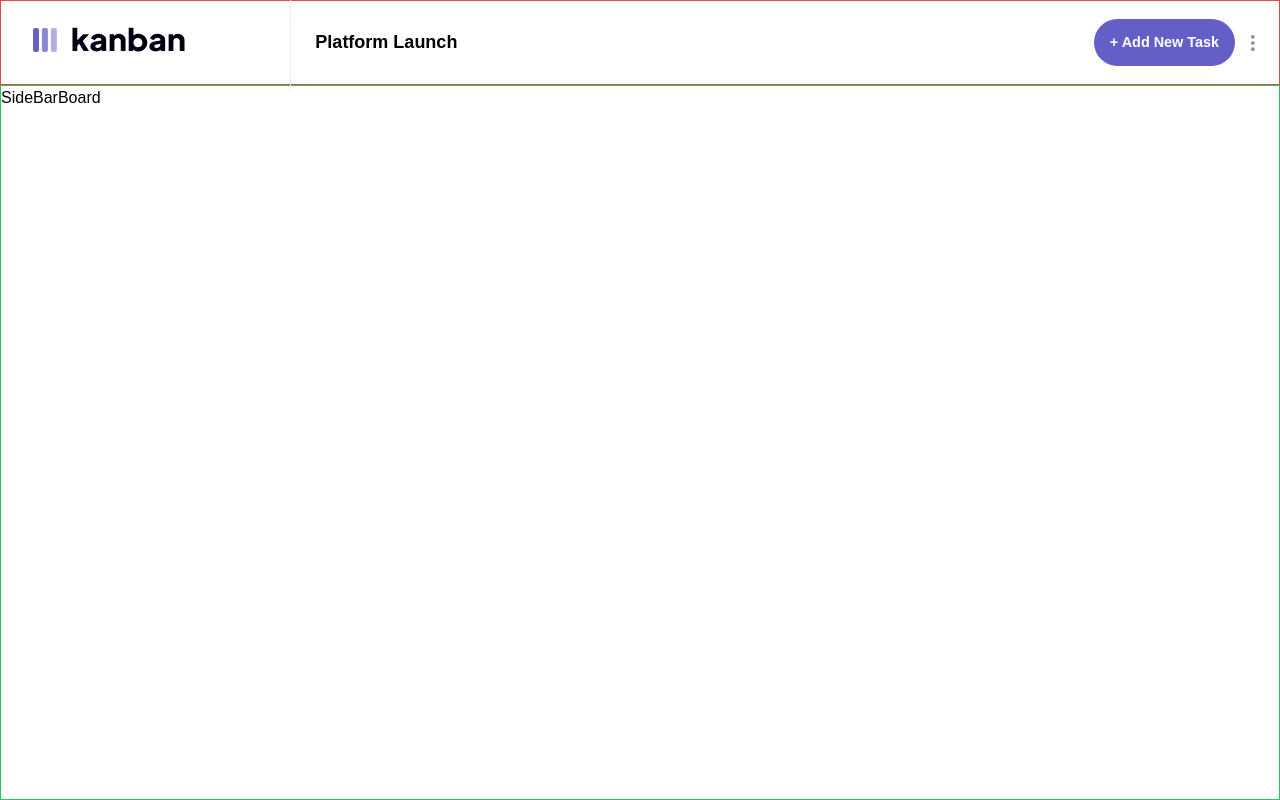
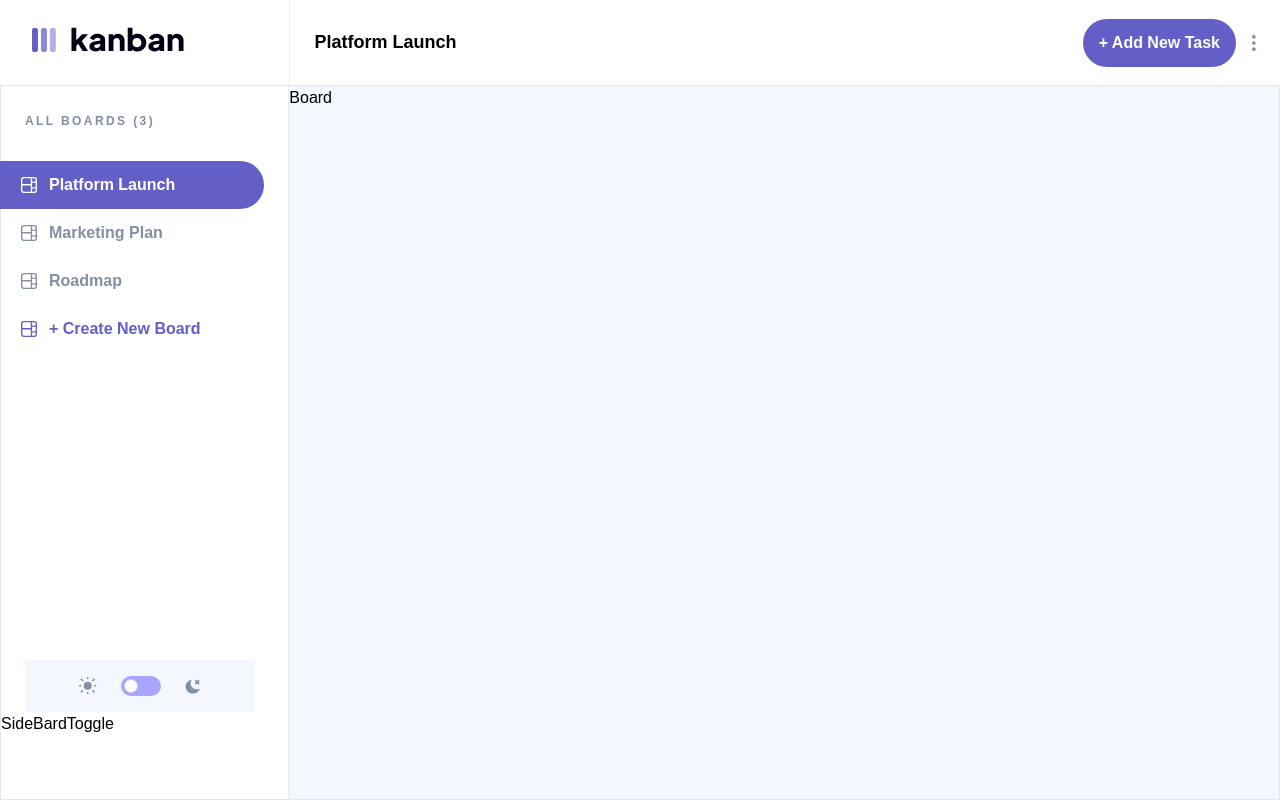
Before and after one commit to Em-codes/kanban-project-manager, a Next.js app: page / in a window 1280 px wide. Built offline with nearby package versions, Linux system fonts and the light colour scheme.

Commit message:
UI - sidebar

```diff
--- a/package.json
+++ b/package.json
@@ -9,6 +9,7 @@
     "lint": "next lint"
   },
   "dependencies": {
+    "axios": "^0.27.2",
     "next": "12.2.4",
     "next-themes": "^0.2.0",
     "react": "18.2.0",
--- a/src/components/Board/Board.tsx
+++ b/src/components/Board/Board.tsx
@@ -2,8 +2,10 @@ import React from 'react'
 
 const Board = () => {
   return (
-    <div>Board</div>
+    <section className='bg-lightGrey w-full'>
+        Board
+    </section>
   )
 }
 
-export default Board
+export default Board;
--- a/src/components/Header/Header.tsx
+++ b/src/components/Header/Header.tsx
@@ -5,7 +5,7 @@ import Button from '@components/shared/Button'
 
 const Header = () => {
   return (
-    <header className='border border-red-500 flex items-center h-[85px]'>
+    <header className='flex items-center h-[85px] '>
         <div className="w-[360px] p-8 box-border transition-all ease border-r border-r-lightGreyLine dark:border-r-darkGreyLine">
             <Image src="/assets/logo-dark.svg" height={25} width={152} />
         </div>
--- /dev/null
+++ b/src/components/SideBar/BoardNamesTag.tsx
@@ -0,0 +1,38 @@
+import React, { useEffect, useState } from 'react'
+import data from '../../../src/data.json'
+import Image from 'next/image'
+import CreateNewBoard from './CreateNewBoard'
+
+
+
+
+const BoardNamesTag = () => {
+    const [isActiveBoard, updateIsActiveBoard] = useState(0)
+    useEffect(() => {
+        console.log(data)
+    }, [])
+    const boardNameTag = data.boards.map((val, i: any) => (
+        <div
+        className={`py-3 text-mediumGrey flex items-center rounded-r-3xl mr-6 text-base font-bold gap-3 pl-6 -ml-1 cursor-pointer hover:bg-lightGrey ease transition duration-500 ${isActiveBoard === i && 'active-nav'}`}
+        onClick={() => updateIsActiveBoard(i)}
+        >
+            <svg width="16" height="16" xmlns="http://www.w3.org/2000/svg"><path d="M0 2.889A2.889 2.889 0 0 1 2.889 0H13.11A2.889 2.889 0 0 1 16 2.889V13.11A2.888 2.888 0 0 1 13.111 16H2.89A2.889 2.889 0 0 1 0 13.111V2.89Zm1.333 5.555v4.667c0 .859.697 1.556 1.556 1.556h6.889V8.444H1.333Zm8.445-1.333V1.333h-6.89A1.556 1.556 0 0 0 1.334 2.89V7.11h8.445Zm4.889-1.333H11.11v4.444h3.556V5.778Zm0 5.778H11.11v3.11h2a1.556 1.556 0 0 0 1.556-1.555v-1.555Zm0-7.112V2.89a1.555 1.555 0 0 0-1.556-1.556h-2v3.111h3.556Z" fill="currentColor" /></svg>
+            {val.name}
+        </div>
+    ))
+
+    return (
+        <div>
+            <div className='font-bold text-sm text-mediumGrey tracking-widest pl-6 pt-7 pb-8 uppercase'>all boards ({data.boards.length})</div>
+
+                    <div>{boardNameTag}</div>
+                    <CreateNewBoard />
+
+
+
+
+        </div>
+    )
+}
+
+export default BoardNamesTag
--- /dev/null
+++ b/src/components/SideBar/CreateNewBoard.tsx
@@ -0,0 +1,12 @@
+import React from 'react'
+
+const CreateNewBoard = () => {
+    return (
+        <div className='py-3 hover:bg-mainPurple hover:text-white text-mainPurple mb-4 flex items-center rounded-r-3xl mr-6 text-base font-bold gap-3 pl-6 -ml-1 cursor-pointer ease transition duration-500 hover:bg-opacity-60'>
+            <svg width="16" height="16" xmlns="http://www.w3.org/2000/svg"><path d="M0 2.889A2.889 2.889 0 0 1 2.889 0H13.11A2.889 2.889 0 0 1 16 2.889V13.11A2.888 2.888 0 0 1 13.111 16H2.89A2.889 2.889 0 0 1 0 13.111V2.89Zm1.333 5.555v4.667c0 .859.697 1.556 1.556 1.556h6.889V8.444H1.333Zm8.445-1.333V1.333h-6.89A1.556 1.556 0 0 0 1.334 2.89V7.11h8.445Zm4.889-1.333H11.11v4.444h3.556V5.778Zm0 5.778H11.11v3.11h2a1.556 1.556 0 0 0 1.556-1.555v-1.555Zm0-7.112V2.89a1.555 1.555 0 0 0-1.556-1.556h-2v3.111h3.556Z" fill="currentColor" /></svg>
+            + Create New Board
+        </div>
+    )
+}
+
+export default CreateNewBoard
--- a/src/components/SideBar/SideBar.tsx
+++ b/src/components/SideBar/SideBar.tsx
@@ -1,9 +1,22 @@
 import React from 'react'
+import BoardNamesTag from './BoardNamesTag'
+import SideBardToggle from './SideBardToggle'
+import ToggleThemeSwitch from './ToggleThemeSwitch'
 
-const SideBar = () => {
-  return (
-    <div>SideBar</div>
-  )
+const SideBar = (): JSX.Element => {
+    return (
+        <section className='w-[372px] transition-all border-r border-r-lightGreyLine ease '>
+            <div className='flex flex-col justify-between h-[calc(90vh-70px)]'>
+                <BoardNamesTag />
+                <div>
+                <ToggleThemeSwitch />
+                    <SideBardToggle />
+                </div>
+            </div>
+        </section>
+    )
 }
 
 export default SideBar
+
+// const Header = (): JSX.Element => (
--- /dev/null
+++ b/src/components/SideBar/SideBardToggle.tsx
@@ -0,0 +1,9 @@
+import React from 'react'
+
+const SideBardToggle = () => {
+  return (
+    <div>SideBardToggle</div>
+  )
+}
+
+export default SideBardToggle
--- /dev/null
+++ b/src/components/SideBar/ToggleThemeSwitch.tsx
@@ -0,0 +1,20 @@
+import React from 'react'
+import Image from 'next/image'
+
+
+const ToggleThemeSwitch = () => {
+  return (
+    <div className="rounded flex p-4 w-4/5 mx-6 space-x-6 justify-center items-center bg-lightGrey dark:bg-veryDarkGrey" >
+    <Image src="/assets/icon-light-theme.svg" alt="Sun" height={18} width={18} />
+    <label htmlFor="default-toggle" className="w-16 inline-flex relative items-center cursor-pointer">
+        <input type="checkbox" value="" id="default-toggle" className="sr-only peer" />
+        <div className="w-10 h-5 bg-mainPurpleHover rounded-full peer peer-checked:after:translate-x-5 dark:bg-mainPurpleHover  peer-checked:after:border-white after:content-[''] after:absolute after:top-[3px] after:left-[3px] after:bg-white after:border-gray-300 after:border after:rounded-full after:h-3.5 after:w-3.5 after:transition-all peer-checked:bg-mainPurple"></div>
+    </label>
+    <Image src="/assets/icon-dark-theme.svg" alt="Moon" height={15} width={15} />
+</div>
+  )
+}
+
+export default ToggleThemeSwitch
+
+// onChange={() => setTheme(theme === 'dark' ? 'light' : 'dark')} checked={theme === "dark"}
--- a/src/pages/index.tsx
+++ b/src/pages/index.tsx
@@ -7,13 +7,13 @@ import Board from '@components/Board'
 
 const Home: NextPage = () => {
   return (
-    <div>
+    <main>
       <Header />
-      <div className='flex border border-green-500 h-[calc(100vh-85px)]'>
+      <div className='flex border h-[calc(100vh-85px)]'>
         <SideBar />
         <Board />
       </div>
-    </div>
+    </main>
   )
 }
 
--- a/src/styles/globals.css
+++ b/src/styles/globals.css
@@ -2,6 +2,11 @@
 @tailwind components;
 @tailwind utilities;
 
+
+*{box-sizing: border-box; padding: 0; margin: 0;}
+
+.active-nav { color: #fff; background: #635FC7; cursor:none;}
+.active-nav:hover { background: #635FC7 !important;}
 
 
 /* @media (prefers-color-scheme: dark) {
--- a/tailwind.config.js
+++ b/tailwind.config.js
@@ -11,7 +11,7 @@ module.exports = {
       sans: ["Plus Jakarta Sans", "sans-serif"],
     },
     fontSize: {
-      base: ["0.9rem", "1.4375rem"],
+      // base: ["0.9rem", "1.4375rem"],
       xl: ["1.5rem", "1.875rem"],
       lg: ["1.125rem", "1.4375rem"],
       md: ["0.9375rem", "1.1875rem"],
--- a/tsconfig.json
+++ b/tsconfig.json
@@ -22,6 +22,6 @@
       "@src/*": ["src/*"]
     }
   },
-  "include": ["next-env.d.ts", "**/*.ts", "**/*.tsx", "src/pages/_document.js"],
+  "include": ["next-env.d.ts", "**/*.ts", "**/*.tsx", "src/pages/_document.js", "postcss.config.js"],
   "exclude": ["node_modules"]
 }
```
Also changed, not shown: 1 other file (tests, documents, lock files or other folders).
